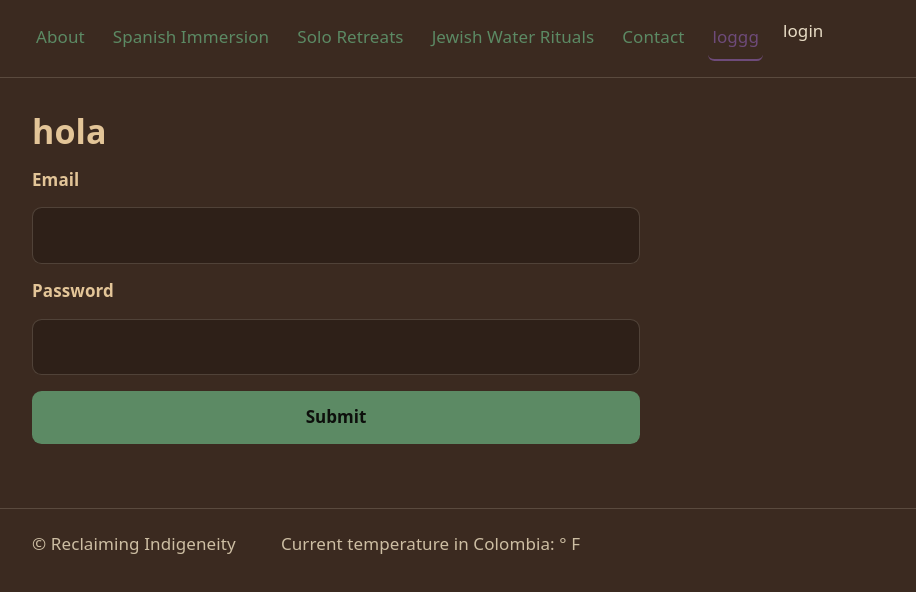
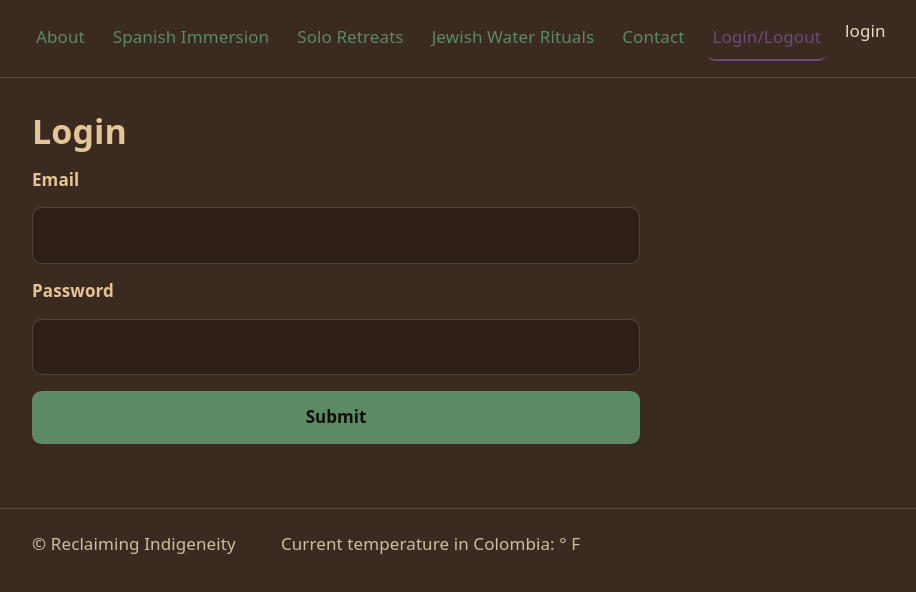
Before and after one commit to cchung2020/reclaiming-indigeneity, a React (Vite) app: page /login in a window 1280 px wide. Shown: the top 592 px of the page, without its empty margins (52-968 px from the left). Built offline with nearby package versions, Linux system fonts and the light colour scheme; no server answers.

Commit message:
login/out actually working

```diff
--- a/src/Header.jsx
+++ b/src/Header.jsx
@@ -62,7 +62,7 @@ export default function Header() {
           to="/login"
           className={({ isActive }) => (isActive ? "active" : undefined)}
         >
-          loggg
+          Login/Logout
         </NavLink>
         <LoginLogoutButton />
 
--- a/src/Login.jsx
+++ b/src/Login.jsx
@@ -6,6 +6,12 @@ export default function Login() {
         password: ""
     })
     const [logged_in, setLoggedIn] = useState(false);
+
+    function logOut() {
+        console.log("trying to log out");
+        setLoggedIn(false);
+        console.log("logged in?", logged_in)
+    }
 
     async function onSubmit(e) {
         e.preventDefault()
@@ -25,13 +31,18 @@ export default function Login() {
         console.log('data', data)
         console.log("ok?", login_res.ok)
 
+        if (login_res.ok) {
+            setLoggedIn(true);
+        }
+
 
     }
 
+    if (!logged_in) {
         return (
             <main>
                 <h1>
-                hola
+                    Login
                 </h1>
 
                 <form onSubmit={onSubmit}>
@@ -62,4 +73,12 @@ export default function Login() {
                 </form>
             </main>
         )
+    }  else {
+        return (
+            <main>
+                <h1>You are logged in</h1>
+                <button onClick={logOut}>Log out?</button>
+            </main>
+        )
     }
+}
```
Lines whose indentation alone changed are shown as unchanged.
